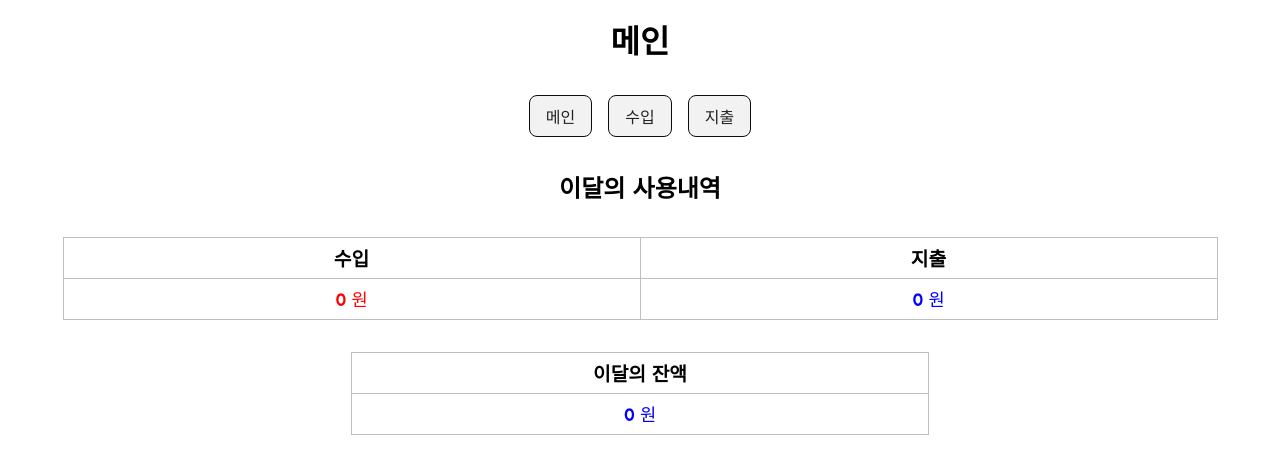
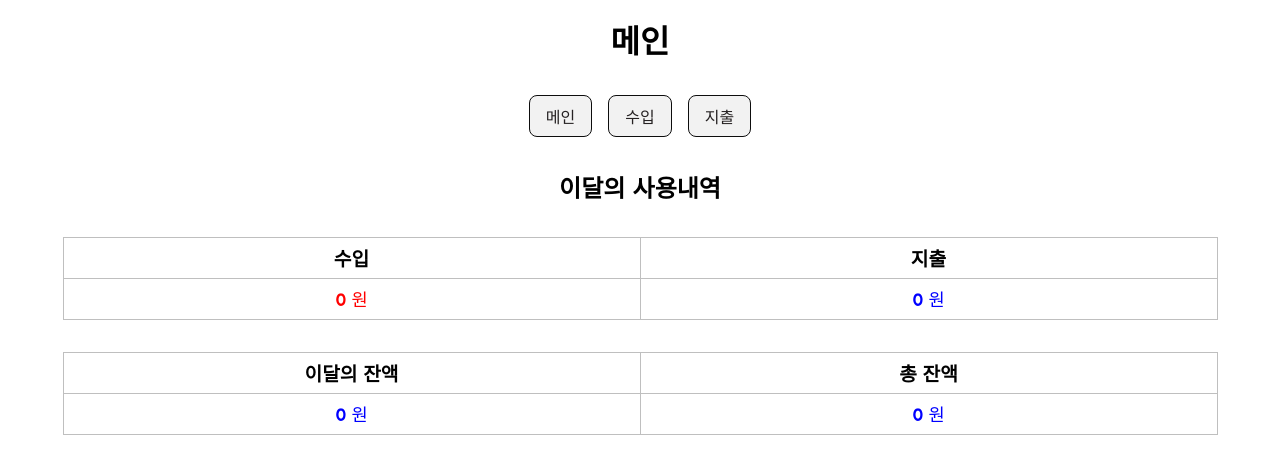
Before and after one commit to miok-jung/account-service, a React (Create React App) app: page / in a window 1280 px wide. Shown: the top 474 px of the page. Built offline with nearby package versions, Linux system fonts and the light colour scheme; no server answers.

Commit message:
feat: All sum money - 총 합계 추가

```diff
--- a/src/Main.js
+++ b/src/Main.js
@@ -5,8 +5,11 @@ import axios from "axios";
 
 const Main = () => {
   const [MonthIncome, setMonthIncome] = useState(0);
+  const [AllIncome, setAllIncome] = useState(0);
   const [MonthExpense, setMonthExpense] = useState(0);
+  const [AllExpense, setAllExpense] = useState(0);
   const [Total, setTotal] = useState(0);
+  const [AllTotal, setAllTotal] = useState(0);
 
   useEffect(() => {
     axios
@@ -25,10 +28,17 @@ const Main = () => {
       .catch((err) => {
         console.log(err);
       });
+    axios.get("/api/income/all/total").then((res) => {
+      setAllIncome(res.data.total);
+    });
+    axios.get("/api/expense/all/total").then((res) => {
+      setAllIncome(res.data.total);
+    });
   }, []);
   useEffect(() => {
     setTotal(MonthIncome - MonthExpense);
-  }, [MonthIncome, MonthExpense]);
+    setAllTotal(AllIncome - AllExpense);
+  }, [MonthIncome, MonthExpense, AllIncome, AllExpense]);
 
   return (
     <>
@@ -56,6 +66,7 @@ const Main = () => {
         <thead>
           <tr>
             <th>이달의 잔액</th>
+            <th>총 잔액</th>
           </tr>
         </thead>
         <tbody>
@@ -69,6 +80,15 @@ const Main = () => {
                 {Total.toString().replace(/\B(?=(\d{3})+(?!\d))/g, ",")} 원
               </td>
             )}
+            {AllTotal > 0 ? (
+              <td className="text_red">
+                {AllTotal.toString().replace(/\B(?=(\d{3})+(?!\d))/g, ",")} 원
+              </td>
+            ) : (
+              <td className="text_blue">
+                {AllTotal.toString().replace(/\B(?=(\d{3})+(?!\d))/g, ",")} 원
+              </td>
+            )}
           </tr>
         </tbody>
       </table>
```
